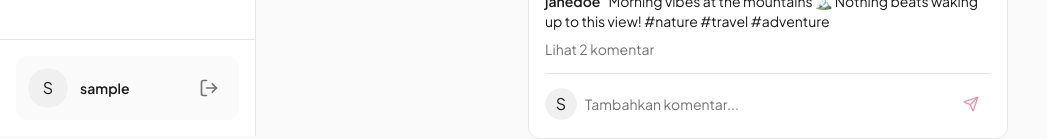
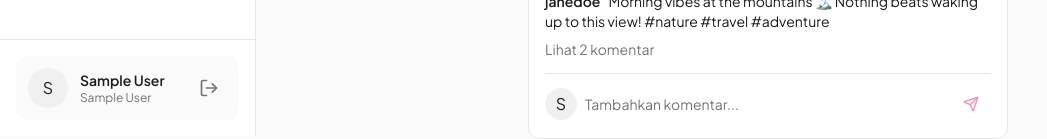
Before and after one commit to Sofyanfyan/client-instajoy, a React (Vite) app: page / in a window 1280 px wide. Shown: the part 664-803 px from the top of the page, without its empty margins (0-1047 px from the left). Built offline with nearby package versions, Linux system fonts and the light colour scheme; sample sign-in values are in the browser's storage.

Commit message:
feat: display avatar

```diff
--- a/src/components/Sidebar.jsx
+++ b/src/components/Sidebar.jsx
@@ -81,15 +81,15 @@ const Sidebar = () => {
       <div className="p-4 border-t border-border">
         <div className="flex items-center gap-3 p-3 rounded-xl bg-secondary/50">
           <Avatar className="w-10 h-10">
-            <AvatarImage src={user?.avatar} alt={user?.username} />
+            <AvatarImage src={user?.avatar?.path} alt={user?.name} />
             <AvatarFallback>
-              {user?.username?.charAt(0).toUpperCase()}
+              {user?.name?.charAt(0).toUpperCase()}
             </AvatarFallback>
           </Avatar>
           <div className="flex-1 min-w-0">
-            <p className="font-semibold text-sm truncate">{user?.username}</p>
+            <p className="font-semibold text-sm truncate">{user?.name}</p>
             <p className="text-xs text-muted-foreground truncate">
-              {user?.fullName}
+              {user?.name}
             </p>
           </div>
           <button
```
